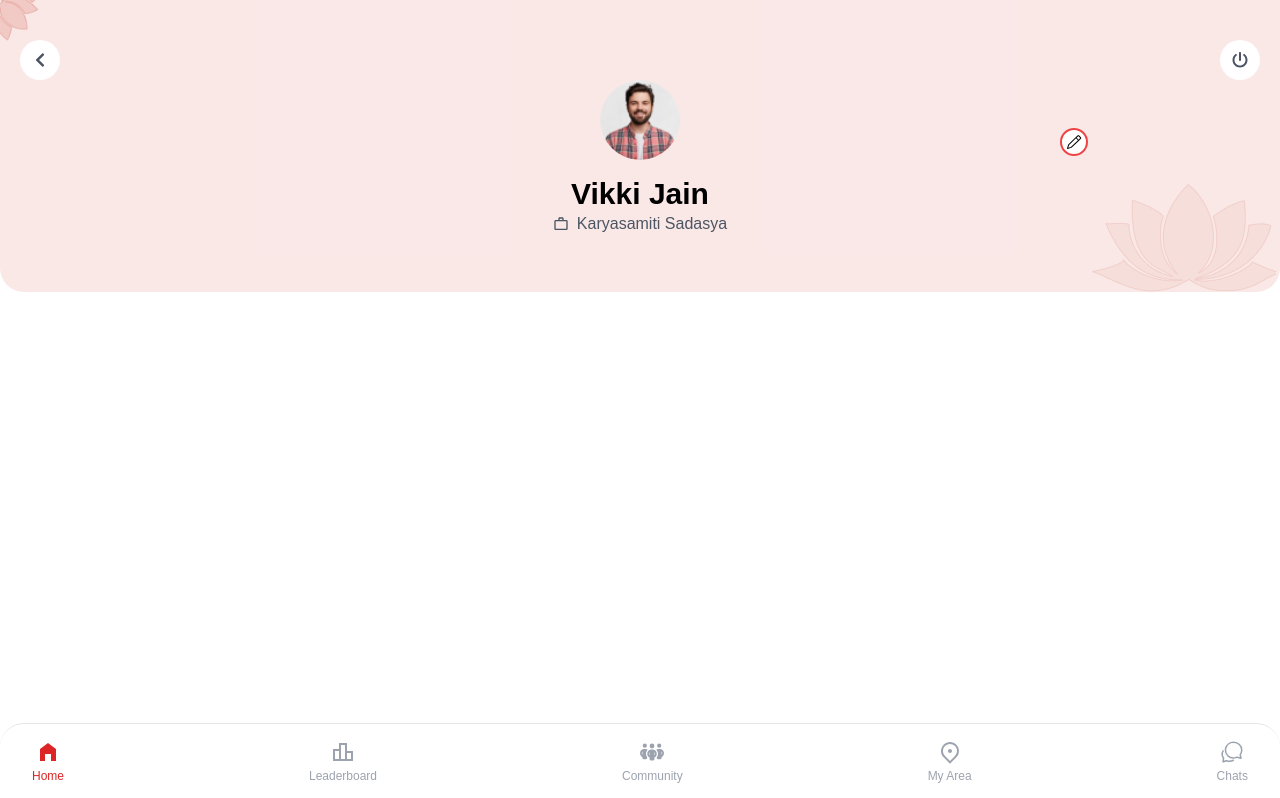
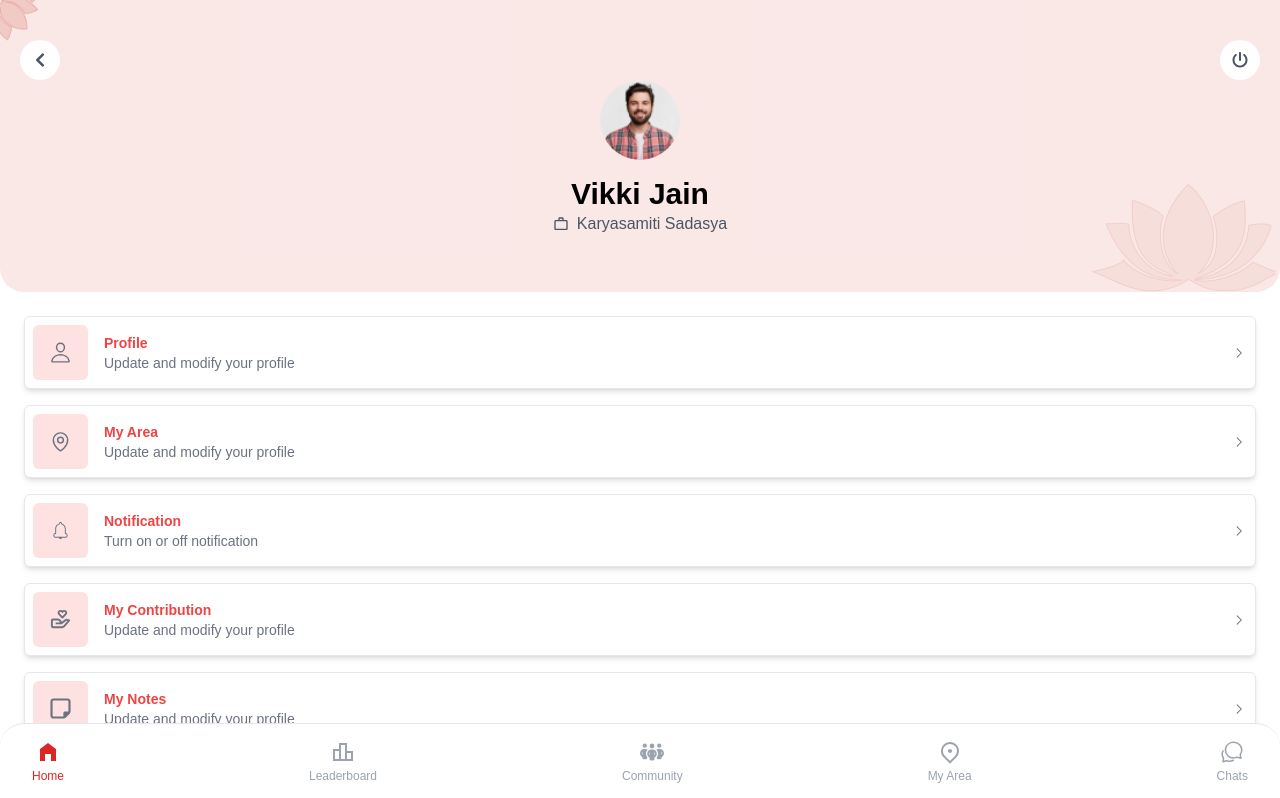
Before and after one commit to SrijaAdhya12/assignment, a React (Vite) app in the folder client/: page /profile in a window 1280 px wide. Shown: the top 798 px of the page. Built offline with nearby package versions, Linux system fonts and the light colour scheme.

Commit message:
feat: added profile section options

```diff
--- /dev/null
+++ b/client/src/components/ProfileBox.jsx
@@ -0,0 +1,46 @@
+import React from 'react';
+import { IoPersonOutline } from "react-icons/io5";
+import { HiOutlineMapPin } from "react-icons/hi2";
+import { CiBellOn } from "react-icons/ci";
+import { BiDonateHeart } from "react-icons/bi";
+import { FaRegNoteSticky } from "react-icons/fa6";
+import { IoMdThumbsUp } from "react-icons/io";
+import { FaPhoneAlt } from "react-icons/fa";
+import { MdOutlineFeedback } from "react-icons/md";
+import { CiHeadphones } from "react-icons/ci";
+import { CiSettings } from "react-icons/ci";
+import { GoChevronRight } from "react-icons/go";
+
+const ProfileBox = () => {
+  const options = [
+    { name: "Profile", description: "Update and modify your profile", icon: IoPersonOutline },
+    { name: "My Area", description: "Update and modify your profile", icon: HiOutlineMapPin },
+    { name: "Notification", description: "Turn on or off notification", icon: CiBellOn },
+    { name: "My Contribution", description: "Update and modify your profile", icon: BiDonateHeart },
+    { name: "My Notes", description: "Update and modify your profile", icon: FaRegNoteSticky },
+    { name: "My Scores", description: "Update and modify your profile", icon: IoMdThumbsUp },
+    { name: "Contact", description: "Update and modify your profile", icon: FaPhoneAlt },
+    { name: "Feedback", description: "Update and modify your profile", icon: MdOutlineFeedback },
+    { name: "Support", description: "Update and modify your profile", icon: CiHeadphones },
+    { name: "Settings", description: "Update and modify your profile", icon: CiSettings },
+  ];
+
+  return (
+    <div className="p-6 flex flex-col gap-4">
+      {options.map((option) => (
+        <div key={option.name} className="flex items-center justify-between p-2 bg-white rounded-md shadow-md border border-gray-200">
+          <div className="flex items-center gap-4">
+            <option.icon size={55} className=" text-gray-500 bg-red-100 rounded-md p-4" />
+            <div>
+              <h3 className="text-sm font-semibold text-red-500">{option.name}</h3>
+              <p className="font-thin text-sm text-gray-500">{option.description}</p>
+            </div>
+          </div>
+            <GoChevronRight className='text-gray-500' />
+        </div>
+      ))}
+    </div>
+  );
+};
+
+export default ProfileBox;
--- a/client/src/components/index.js
+++ b/client/src/components/index.js
@@ -4,4 +4,5 @@ export { default as Taskbox } from './Taskbox'
 export { default as ViewAllButton } from './ViewAllButton'
 export { default as EventCarousal } from './EventCarousal'
 export { default as UpdateCarousal } from './UpdateCarousal'
-export {default as BottomNav} from './BottomBar'
+export { default as BottomNav } from './BottomBar'
+export { default as ProfileBox } from './ProfileBox'
--- a/client/src/pages/Profile.jsx
+++ b/client/src/pages/Profile.jsx
@@ -1,9 +1,11 @@
 import { ProfileSection } from "../section"
+import { ProfileBox } from "../components"
 
 const Profile = () => {
   return (
       <div>
-          <ProfileSection/>
+          <ProfileSection />
+          <ProfileBox />
     </div>
   )
 }
--- a/client/src/section/ProfileSection.jsx
+++ b/client/src/section/ProfileSection.jsx
@@ -25,9 +25,9 @@ const ProfileSection = () => {
 
         <div className="flex items-center justify-center relative">
           <img src={profile} alt="profile" className="w-20 h-20 rounded-full" />
-          <div className="fixed z-10 right-48 top-32 flex items-center justify-center w-7 h-7 bg-white rounded-full border-red-500 border-2">
+          {/* <div className="fixed z-10 right-48 top-32 flex items-center justify-center w-7 h-7 bg-white rounded-full border-red-500 border-2">
             <GoPencil />
-          </div>
+          </div> */}
         </div>
 
         <div className="flex flex-col items-center my-4 justify-center">
```
